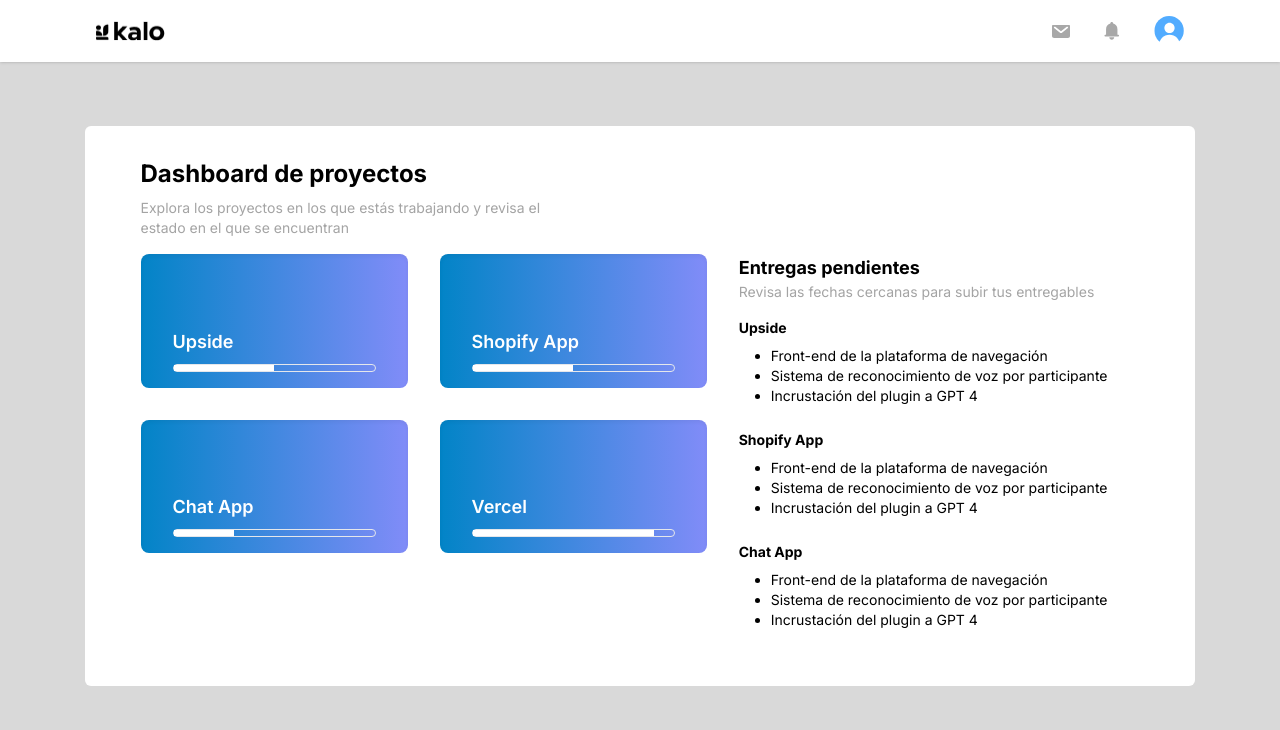
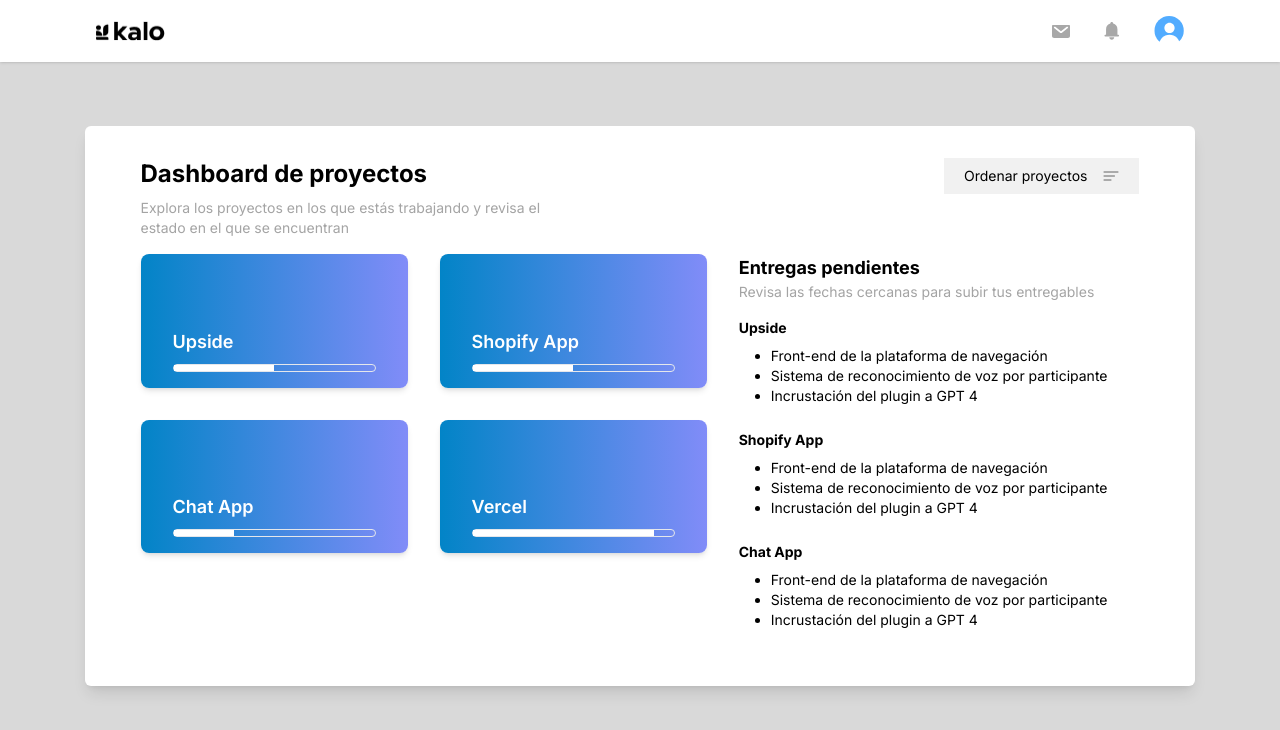
Before and after one commit to Kalo-co/kalo-ui, a Next.js app: page / in a window 1280 px wide. Shown: the top 730 px of the page. Built offline with nearby package versions, Linux system fonts and the light colour scheme.

Commit message:
order projects button

```diff
--- a/src/app/page.tsx
+++ b/src/app/page.tsx
@@ -5,11 +5,17 @@
 export default function Home() {
   return (
     <main className="flex min-h-screen flex-col items-center justify-between p-16">
-      <div className='grid gap-4 px-14 py-8 bg-white rounded-md max-h'>
-        <div className="grid gap-4">
+      <div className='grid gap-4 px-14 py-8 bg-white rounded-md max-h shadow-lg'>
+        <div className="flex  justify-between">
           <div className="grid gap-2 lg:max-w-[412px]">
             <h1 className='text-2xl font-bold'>Dashboard de proyectos</h1>
             <p className='text-sm text-[#A4A4A4]'>Explora los proyectos en los que estás trabajando y revisa el estado en el que se encuentran</p>
+          </div>
+
+          <div>
+            <button className="bg-[#F1F1F1] px-5 py-2 text-sm flex gap-4 items-center">
+              Ordenar proyectos <img src="/icons/v.svg"/>
+            </button>
           </div>
         </div>
 
--- a/src/components/ProjectCard.tsx
+++ b/src/components/ProjectCard.tsx
@@ -1,7 +1,7 @@
 type Props = { name: string, progress: string}
 const ProjectCard = (props: Props) => (
     <div className={`relative w-[267.10px] h-[133.64px] cursor-pointer hover:scale-105
-      bg-gradient-to-l from-indigo-400 to-sky-600 rounded-lg shadow-inner`}
+      bg-gradient-to-l from-indigo-400 to-sky-600 rounded-lg shadow-md`}
     >
         <div className="w-full absolute bottom-0 px-8 py-4 text-white">
             <p className="font-semibold text-lg">{props.name}</p>
```
Also changed, not shown: public/icons/v.svg (added).
